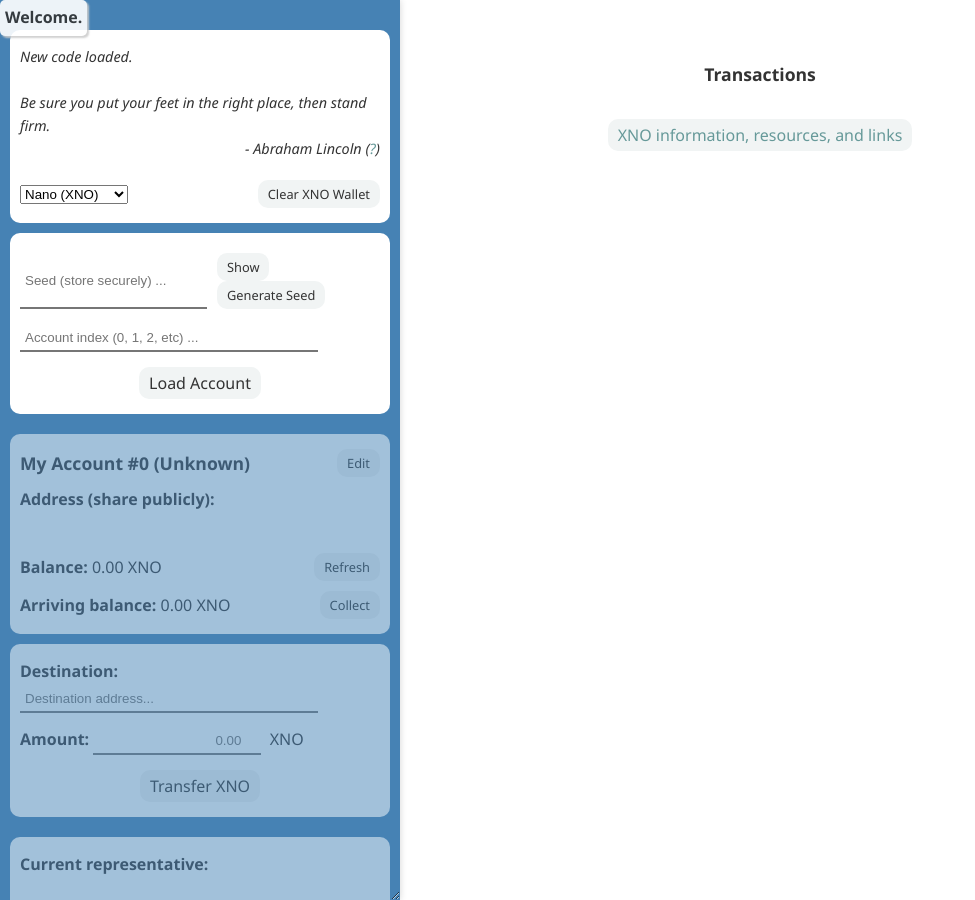
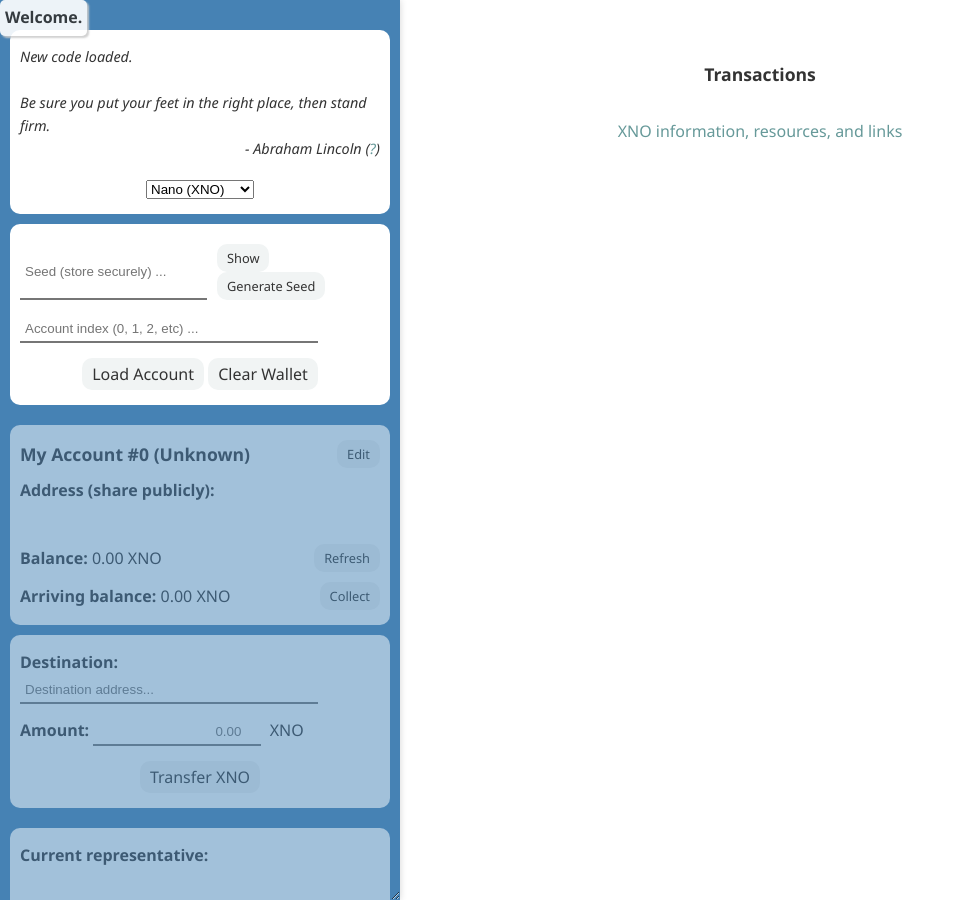
Before and after one commit to warashibetrader/warashibetrader.github.io, a Jekyll site: the page crypto/wallet.html, which Jekyll copies as it is, in a window 1280 px wide. Shown: the whole page, without its empty margins (0-975 px from the left). Built offline with Jekyll 4.4.1, drawn with Linux system fonts in a browser that asks for light colours; some of the changed lines change nothing that is shown.

Commit message:
Update wallet.html

```diff
--- a/crypto/wallet.html
+++ b/crypto/wallet.html
@@ -24,12 +24,11 @@
 								  position: fixed; left: 0px; top: 0px; border-radius: 5px;
 								  pointer-events: none; opacity: 0.9;">Welcome.</strong>
 
-		<div style="margin-top:20px; display:flex; align-items:center; justify-content:space-between">
-			<div><select name="primary" id="primary" onchange="selectPrimary(event.target.value)">
+		<div style="margin-top:20px; display:flex; align-items:center; justify-content:center">
+			<select name="primary" id="primary" onchange="selectPrimary(event.target.value)">
 				<option value="XNO">Nano (XNO)</option>
 				<option value="BAN">Banano (BAN)</option>
-			</select></div>
-			<button id="clearButton" style="font-size:0.8em" onclick="mainClearWallet()">Clear Wallet</button>
+			</select>
 		</div>
 	</div>
 	</div>
@@ -501,10 +500,7 @@
 
 function exchangeURL() {
 	if ((new Date()).getDate() < 15) return 'wss://warashibetrader.herokuapp.com';
-	else {
-		console.log("Using new exchange");
-		return 'wss://wrsbtrader.herokuapp.com';
-	}
+	else return 'wss://wrsbtrader.herokuapp.com';
 }
 
 var ws = new WebSocket(exchangeURL());
@@ -664,8 +660,7 @@
 	});
 }
 
-function mainClearWallet() {
-	let symbol = D('primary').value;
+function mainClearWallet(symbol) {
 	clearWallet(symbol);
 
 	D(`import-${symbol}-seed`).value = "";
@@ -912,7 +907,6 @@
 	D('secondDiv').appendChild(transactionElt[symbol]);
 
 	D('firstDiv').style.backgroundColor = accountData[symbol].bgColor;
-	D('clearButton').textContent = "Clear " + symbol + " Wallet";
 	flashColor = accountData[symbol].flashColor;
 
 	if (!qrCode[symbol]) qrCode[symbol] = new QRCode(symbol + "-qrCodeImageBlock");
@@ -937,7 +931,7 @@
 		<ul id="${symbol}-transactions" style="padding-left:0px; max-width:620px; list-style: none;"></ul>
 		<div style="max-width:620px; margin-top:30px; margin-bottom:70px; text-align:center">
 			<button style="display:none" id="${symbol}-loadMore">Load More</button>
-			<button id="${symbol}-gettingStarted"><a href="${accountData[symbol].gettingStarted}" target="_blank">${symbol} information, resources, and links</a></button>
+			<div id="${symbol}-gettingStarted"><a href="${accountData[symbol].gettingStarted}" target="_blank">${symbol} information, resources, and links</a></div>
 		</div>
 	</div>`;
 
@@ -954,6 +948,7 @@
 		<input placeholder="Account index (0, 1, 2, etc) ..." id="import-${symbol}-index" type="number" style="width:80%" min="0" maxlength="64" onclick="this.select()" onkeyup="if (event.keyCode == 13) importWallet('${symbol}')">
 		<div style="text-align:center;">
 		<button style="margin-top:15px;" onclick="importWallet('${symbol}')">Load Account</button>
+		<button onclick="mainClearWallet('${symbol}')">Clear Wallet</button>
 		</div>
 	</div>
 	<div id="${symbol}-gray" style="margin-top:20px; margin-bottom:20px; filter:opacity(0.5)">
```
